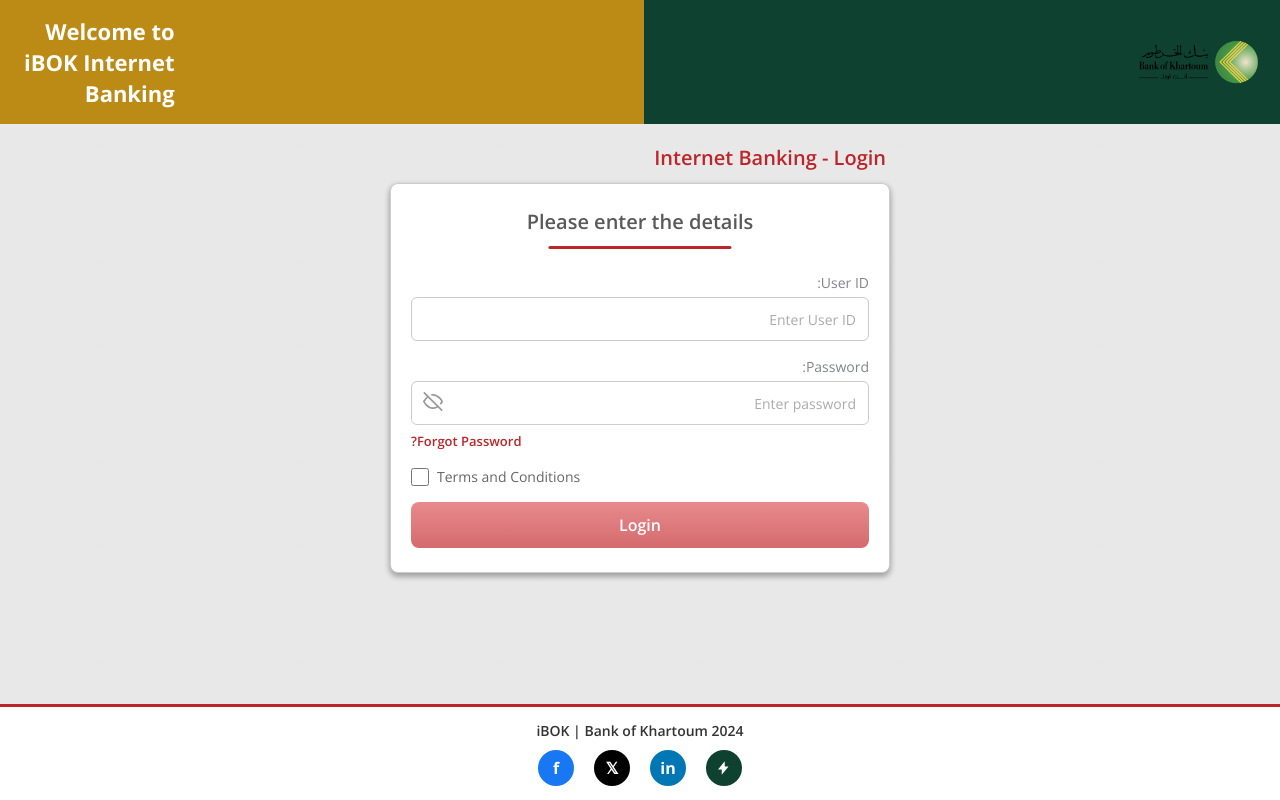
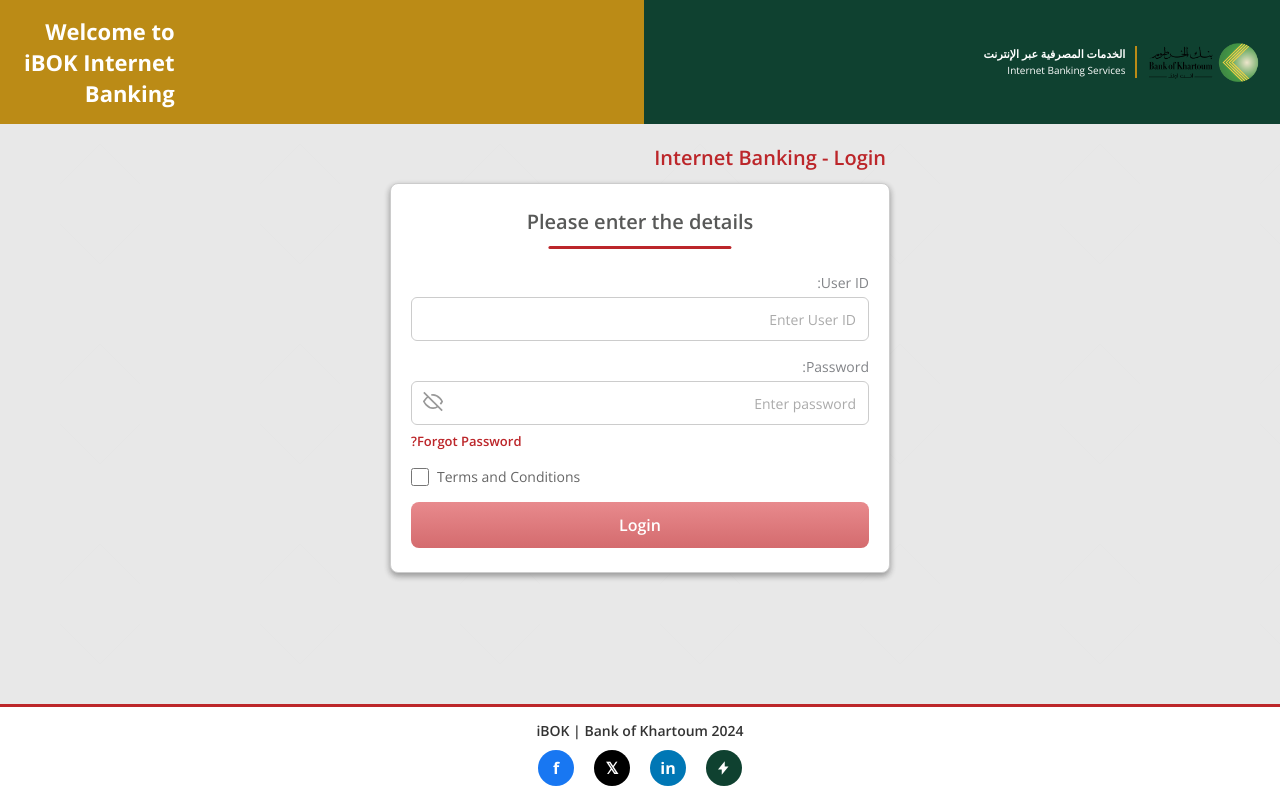
Before and after one commit to aart89682-lgtm/khartom, a website: page login.html in a window 1280 px wide. Drawn offline with nearby package versions, Linux system fonts and the light colour scheme; no server answers.

Commit message:
fix: add iBOK header text to match original login design
Added Arabic/English banking services text next to logo in the
green header section to match the original ib.bok-sd.com design.

Co-Authored-By: Claude Opus 4.6 <noreply@anthropic.com>

```diff
--- a/login.html
+++ b/login.html
@@ -11,8 +11,11 @@
 body{font-family:'Open Sans',sans-serif;background:#e8e8e8;min-height:100vh;display:flex;flex-direction:column;overflow-x:hidden}
 
 .hero-header{display:flex;min-height:120px;overflow:hidden}
-.hero-left{flex:1;background:#0f4130;display:flex;align-items:center;padding:16px 20px}
-.hero-left img{height:60px}
+.hero-left{flex:1;background:#0f4130;display:flex;align-items:center;padding:16px 20px;gap:12px}
+.hero-left img{height:55px}
+.hero-left-text{color:#fff;font-size:11px;line-height:1.5;border-right:2px solid #bb8b16;padding-right:10px}
+.hero-left-text .ar{display:block;font-weight:600}
+.hero-left-text .en{display:block;font-weight:400;font-size:10px}
 .hero-right{flex:1;background:#bb8b16;display:flex;align-items:center;justify-content:flex-end;padding:16px 24px;text-align:right}
 .hero-right h1{color:#fff;font-size:22px;font-weight:700;line-height:1.4}
 
@@ -78,6 +81,10 @@ body{font-family:'Open Sans',sans-serif;background:#e8e8e8;min-height:100vh;disp
 <div class="hero-header">
   <div class="hero-left">
     <img src="images/logo.png" alt="iBOK">
+    <div class="hero-left-text">
+      <span class="ar">الخدمات المصرفية عبر الإنترنت</span>
+      <span class="en">Internet Banking Services</span>
+    </div>
   </div>
   <div class="hero-right">
     <h1>Welcome to<br>iBOK Internet<br>Banking</h1>
```
Also changed, not shown: login-en.html (+9 -2 lines).
